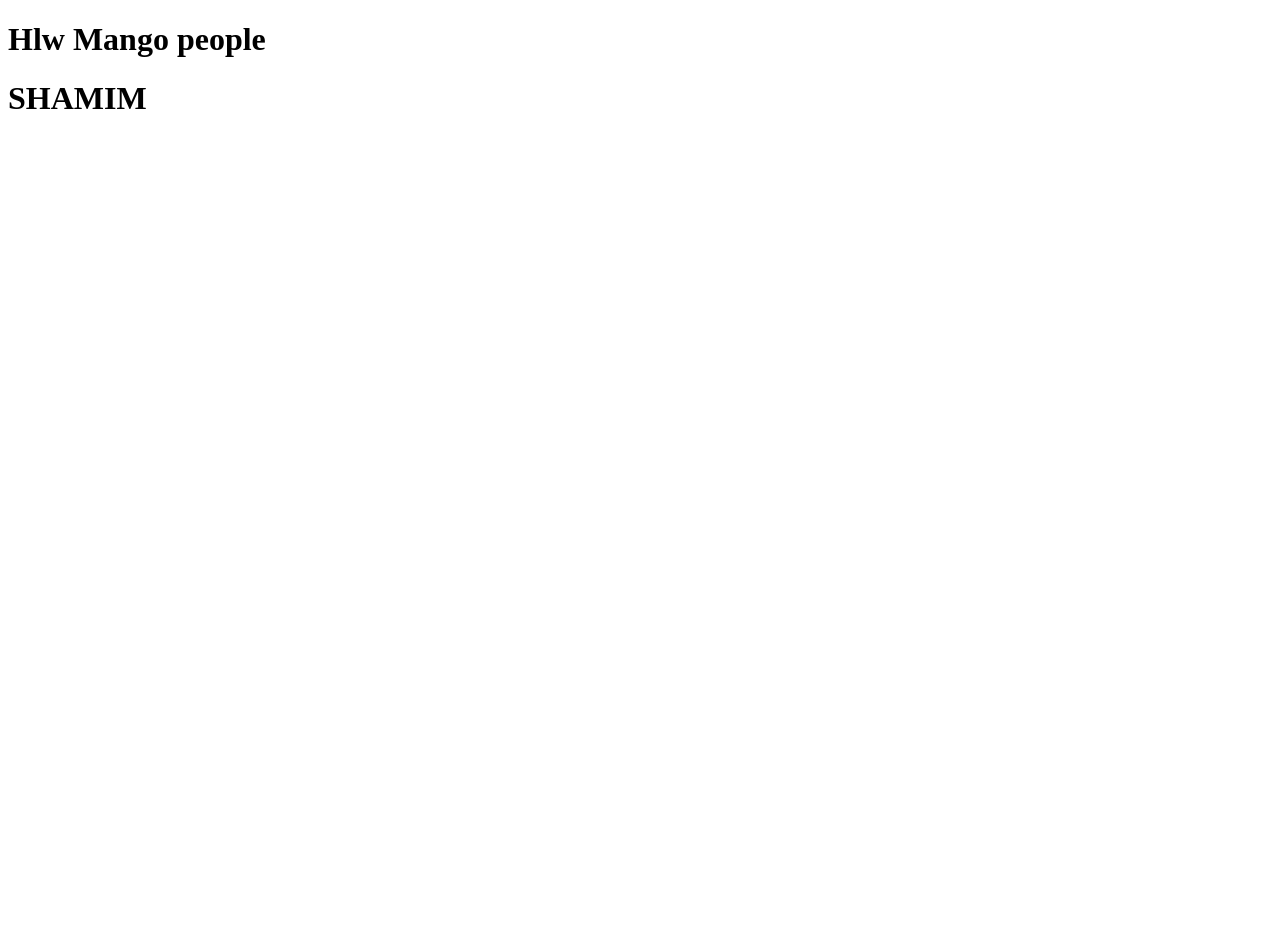
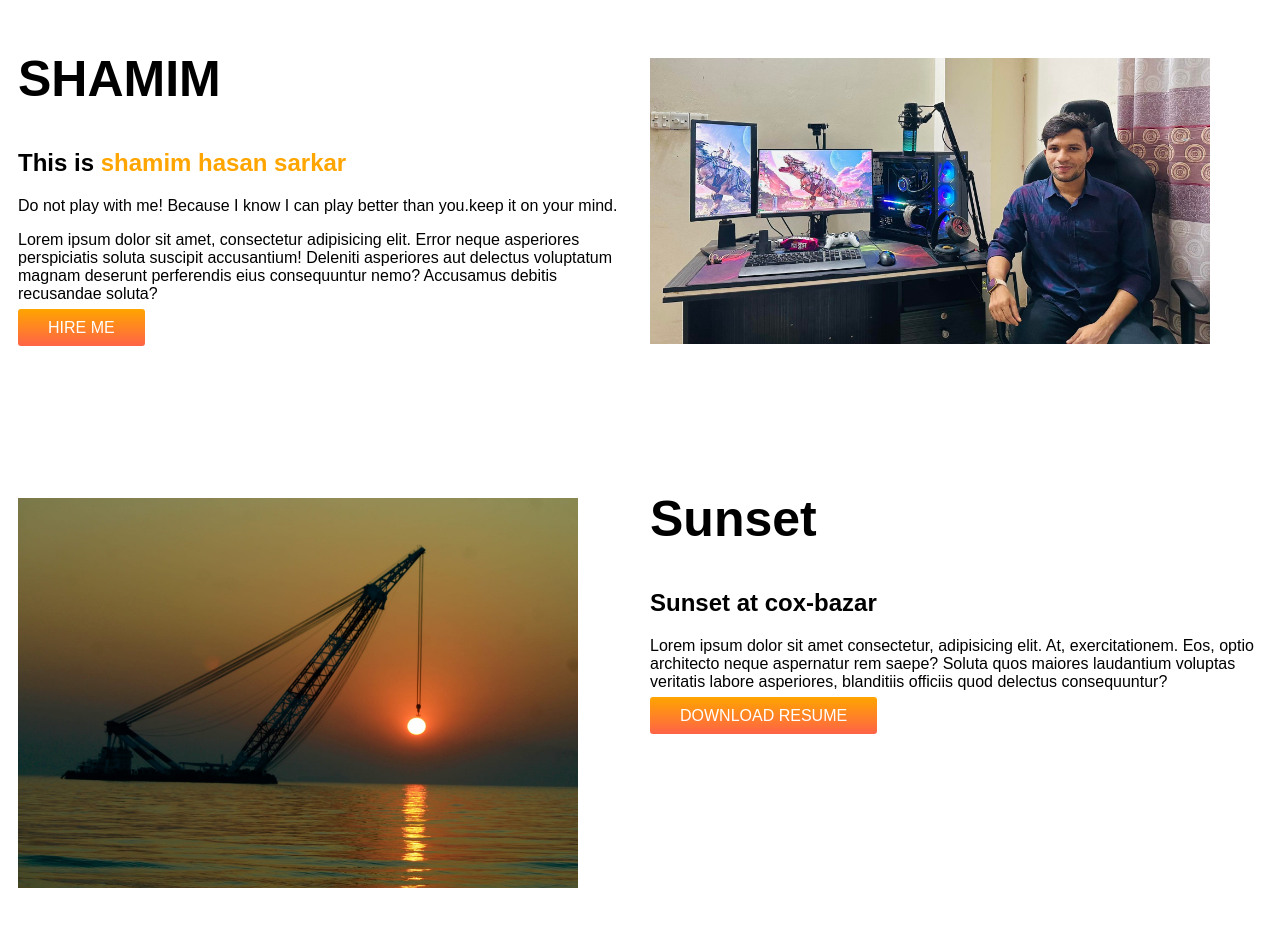
Before and after one commit to shamimsultan2/shamim-web-portfolio, a plain HTML site: page index.html in a window 1280 px wide. Before the commit the page ends 800 px from the top, so only its background shows below. Drawn offline with Linux system fonts and the light colour scheme.

Commit message:
commited

```diff
--- a/index.html
+++ b/index.html
@@ -9,11 +9,32 @@
 </head>
 
 <body>
-    <h1>Hlw Mango people</h1>
-    <h1>SHAMIM</h1>
-    <section class="mango-people">
-        <div>
-
+    <section>
+        <div class="mango-people">
+            <h1>SHAMIM</h1>
+            <h2>This is <span class="color-change">shamim hasan sarkar</span></h2>
+            <p>Do not play with me! Because I know I can play better than you.keep it on your mind.
+            </p>
+            <p>Lorem ipsum dolor sit amet, consectetur adipisicing elit. Error neque asperiores perspiciatis soluta
+                suscipit accusantium! Deleniti asperiores aut delectus voluptatum magnam deserunt perferendis eius
+                consequuntur nemo? Accusamus debitis recusandae soluta?</p>
+            <a class="link-button" target="_blank" href="google.com">HIRE ME</a>
+        </div>
+        <div class="mango-people">
+            <img src="image/photo/gamer.jpg" alt="">
+        </div>
+    </section>
+    <section class="Banana">
+        <div class="mango-people">
+            <img src="image/photo/shamimww.jpg" alt="">
+        </div>
+        <div class="mango-people">
+            <h1>Sunset</h1>
+            <h2>Sunset at cox-bazar</h2>
+            <p>Lorem ipsum dolor sit amet consectetur, adipisicing elit. At, exercitationem. Eos, optio architecto neque
+                aspernatur rem saepe? Soluta quos maiores laudantium voluptas veritatis labore asperiores, blanditiis
+                officiis quod delectus consequuntur?</p>
+            <a class="link-button" target="_blank" href="google.com">DOWNLOAD RESUME</a>
         </div>
     </section>
 </body>
--- a/main.css
+++ b/main.css
@@ -0,0 +1,37 @@
+body {
+    font-family: 'poppins', sans-serif;
+}
+
+h1 {
+    font-size: 50px;
+}
+
+.color-change {
+    color: orange;
+}
+
+section {
+    display: flex;
+    margin-bottom: 100px;
+    display: flex;
+}
+
+.mango-people {
+    width: 50%;
+    padding-left: 10px;
+}
+
+.mango-people img {
+    width: 90%;
+    padding-top: 50px;
+}
+
+.link-button {
+    text-decoration: none;
+    background-image: linear-gradient(orange, tomato);
+    color: white;
+    padding: 10px 30px;
+    border-radius: 3px;
+}
+
+.Banana {}
```
Also changed, not shown: image/facebook.png (added), image/insta.png (added), image/js.png (added), image/mongo.png (added), image/nodejs.png (added), image/photo/gamer.jpg (added), image/photo/shamimww.jpg (added), image/react.png (added), image/twitter.png (added).
